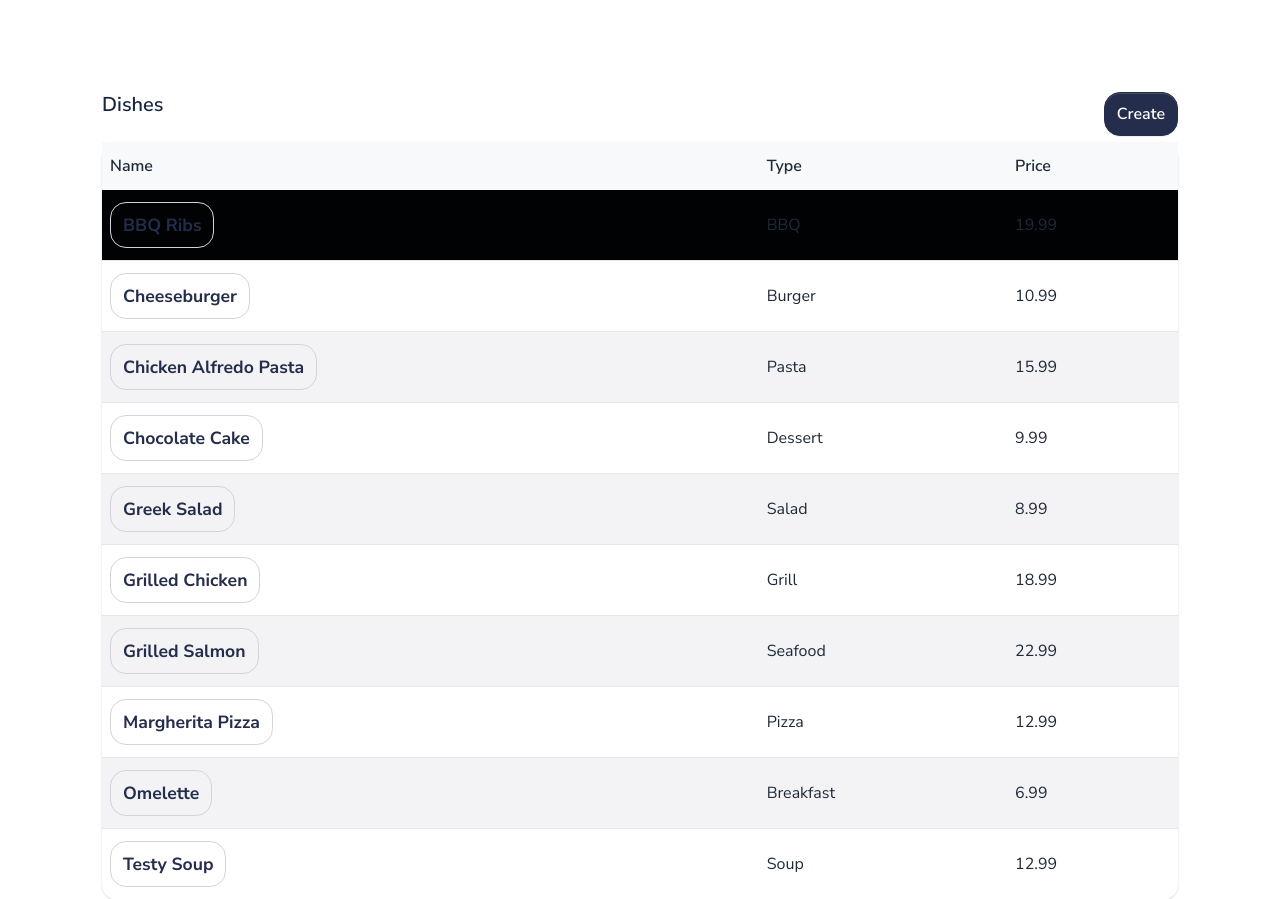
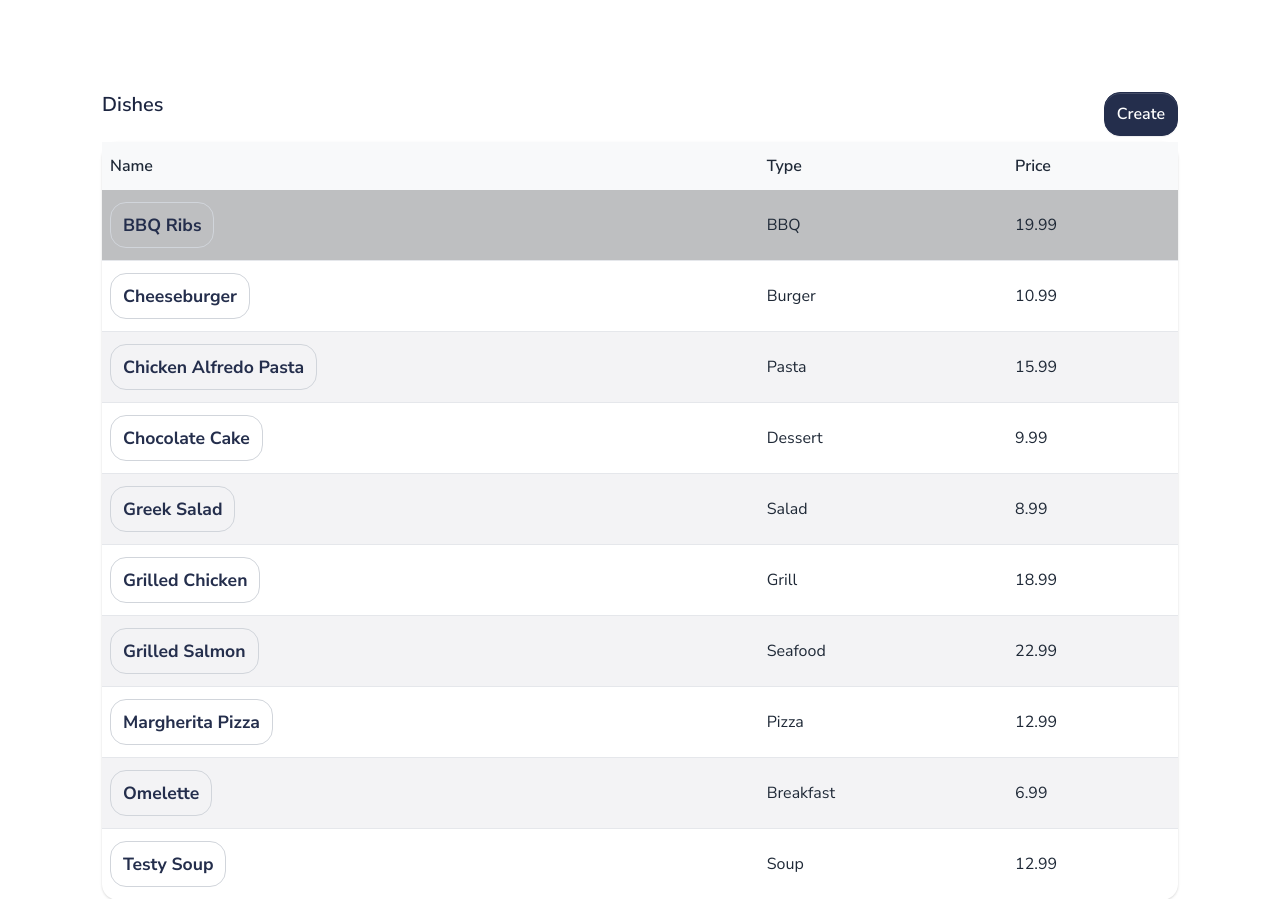
Before and after one commit to Mxbely/restaurant-kitchen-service, a Django app: page /dishes/ in a window 1280 px wide, with the pointer over the restyled element. Shown: the part 601-1500 px from the top of the page. Run offline with Django 5.2, Linux system fonts and the light colour scheme; data comes from the database, SQL or seed files in the repository; some libraries are stand-ins or nearby versions.

Commit message:
modify table hover in css

```diff
--- a/static/assets/css/custom_styles.css
+++ b/static/assets/css/custom_styles.css
@@ -42,7 +42,7 @@
 }
 
 .table-hover tbody tr:hover {
-    background-color: rgba(0, 0, 0, 1);
+    background-color: rgba(0, 0, 0, 0.2);
     transition: background-color 0.3s ease;
 }
 
```
